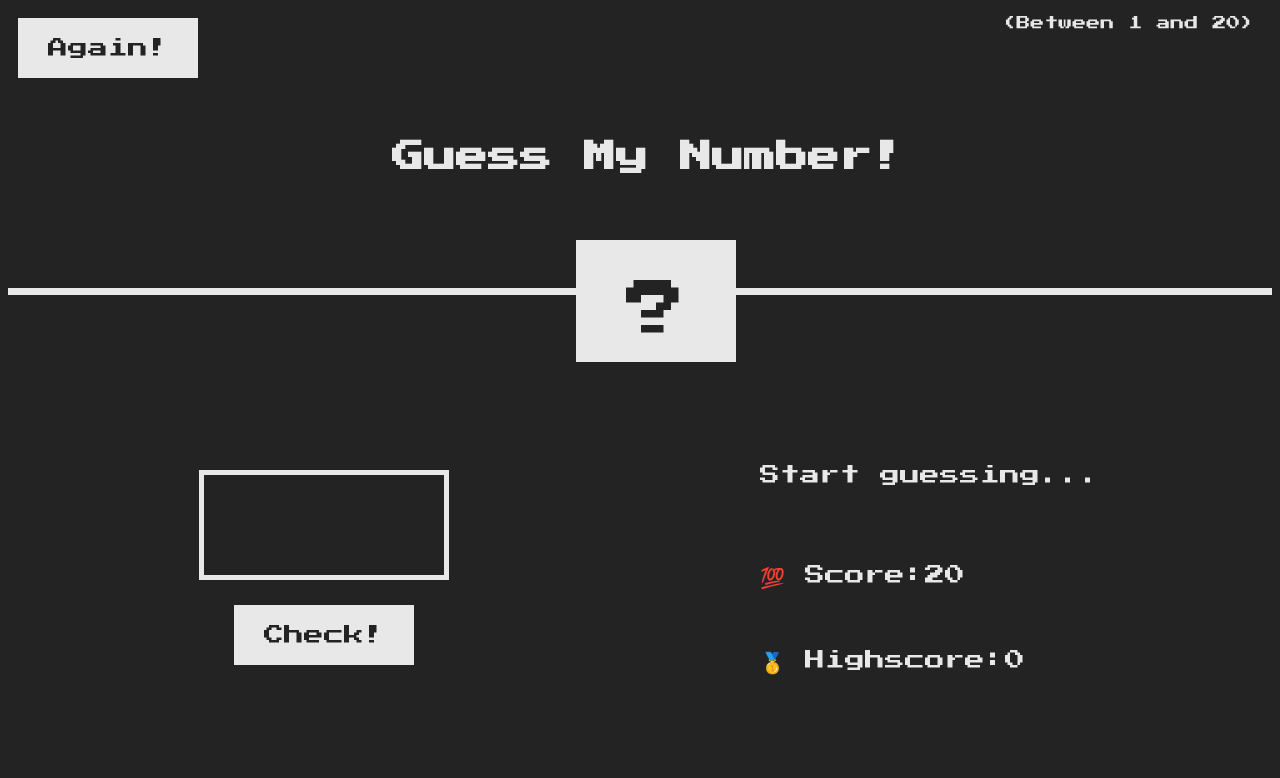
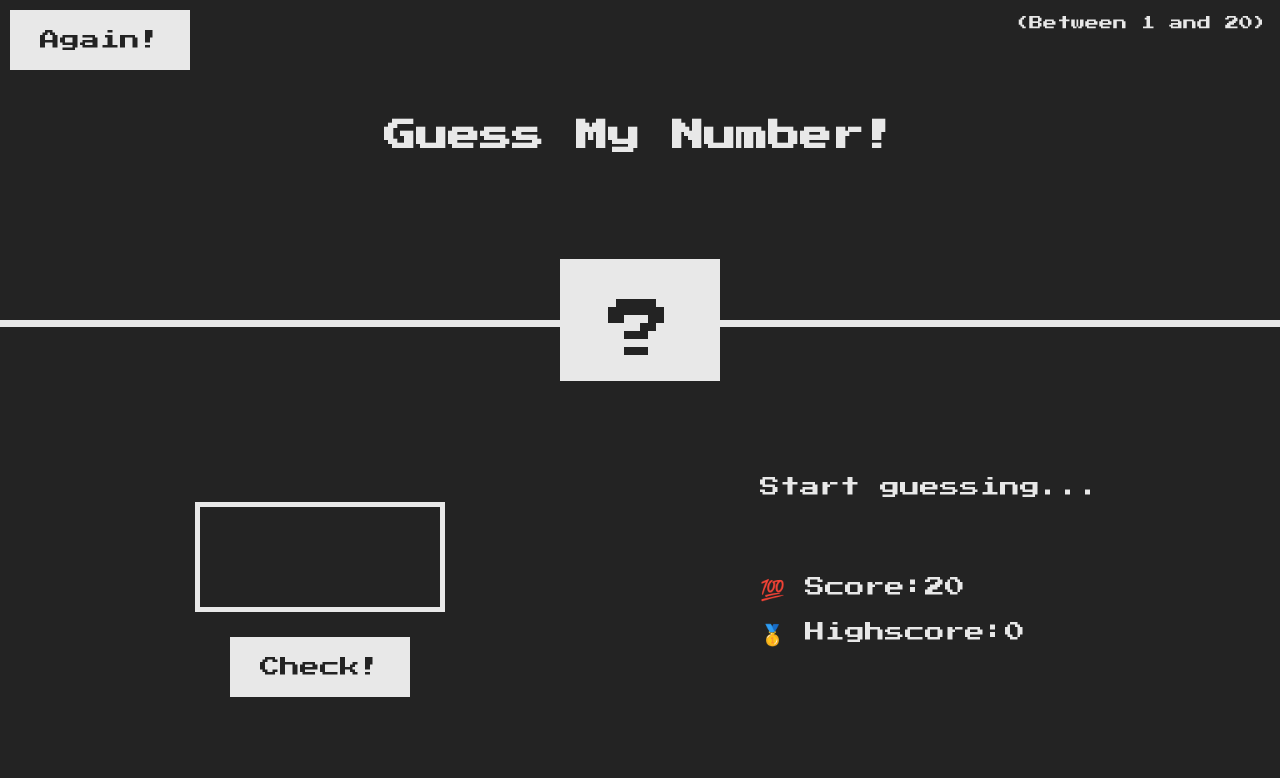
Before and after one commit to alok-96/Guess-My_Number, a plain HTML site: page index.html in a window 1280 px wide. Drawn offline with Linux system fonts and the light colour scheme.

Commit message:
fix the position of centered box of ?

```diff
--- a/style.css
+++ b/style.css
@@ -1,14 +1,20 @@
 @import url('https://fonts.googleapis.com/css?family=Press+Start+2P&display=swap');
+
+*{
+    margin: 0;
+    padding: 0;
+}
 
 body{
     font-family: 'Press Start 2P', sans-serif;
     color:rgb(232, 232, 232);
     background-color: rgb(35, 35, 35);
+    box-sizing: border-box;
 }
 
 header{
     margin: 0px;
-    height: 35vh;
+    height: 40vh;
     border-bottom: 7px solid rgb(232, 232, 232);
 }
 
@@ -35,7 +41,7 @@ h1{
     padding: 0;
     font-size: 14px;
     position: absolute;
-    right: 2%;
+    right: 1%;
     top: 2%;
 }
 
@@ -44,16 +50,16 @@ h1{
     height:2rem;
     background-color: rgb(232, 232, 232);
     color:rgb(35, 35, 35);
-    font-size: 60px;
+    font-size: 4rem;
     padding: 40px 0px 50px 0px;
     text-align: center;
     position:absolute;
-    left:45%;
-    top:30%;
+    left:50%;
+    top:40%;
+    transform: translate(-50%, -50%);
 }
 
 main{
-    height: 60vh;
     display: flex;
 }
 
@@ -80,7 +86,6 @@ main{
 }
 
 .right{
-    /* width: 45%; */
     font-size: 20px;
     padding-top: 150px;
     padding-left: 120px;
```
